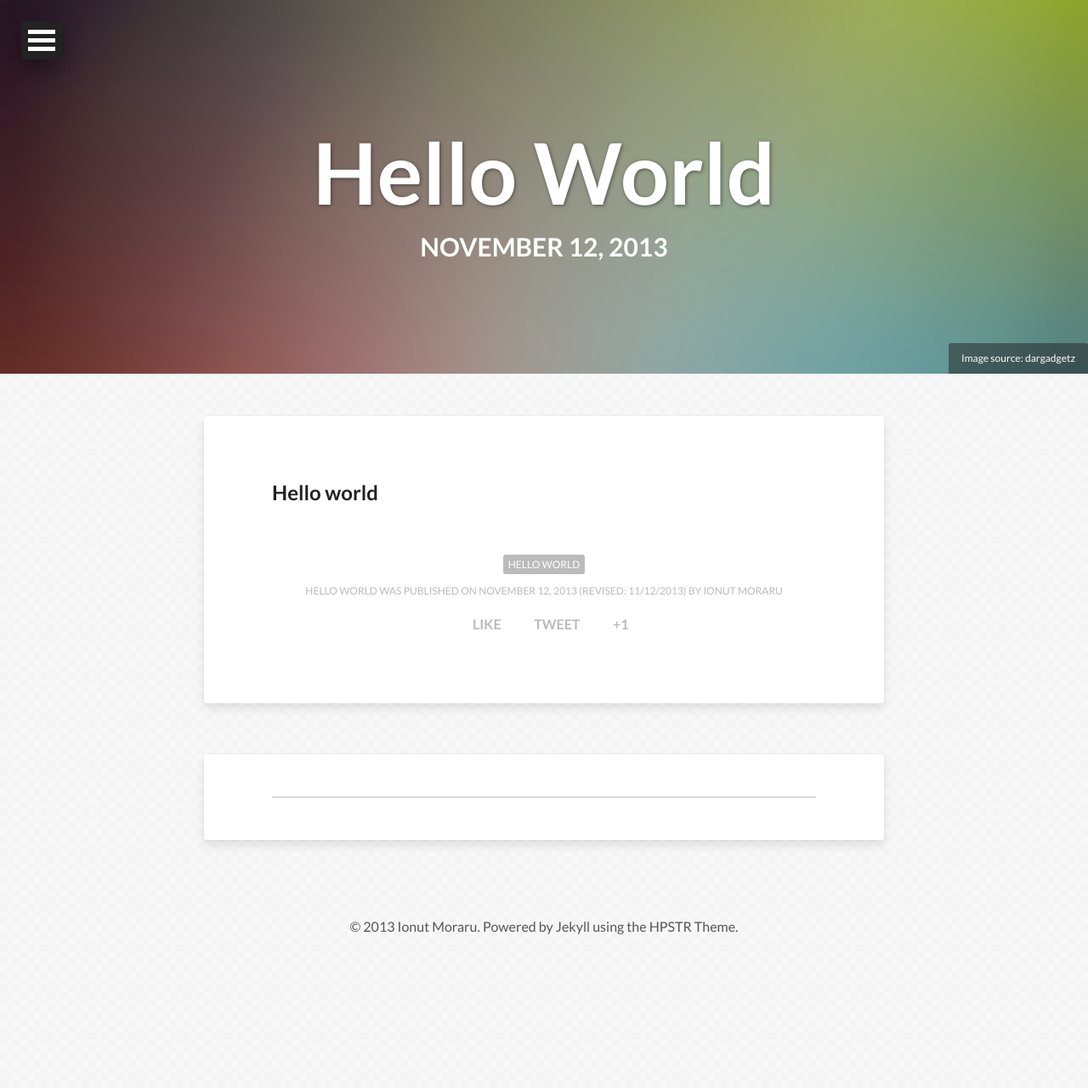
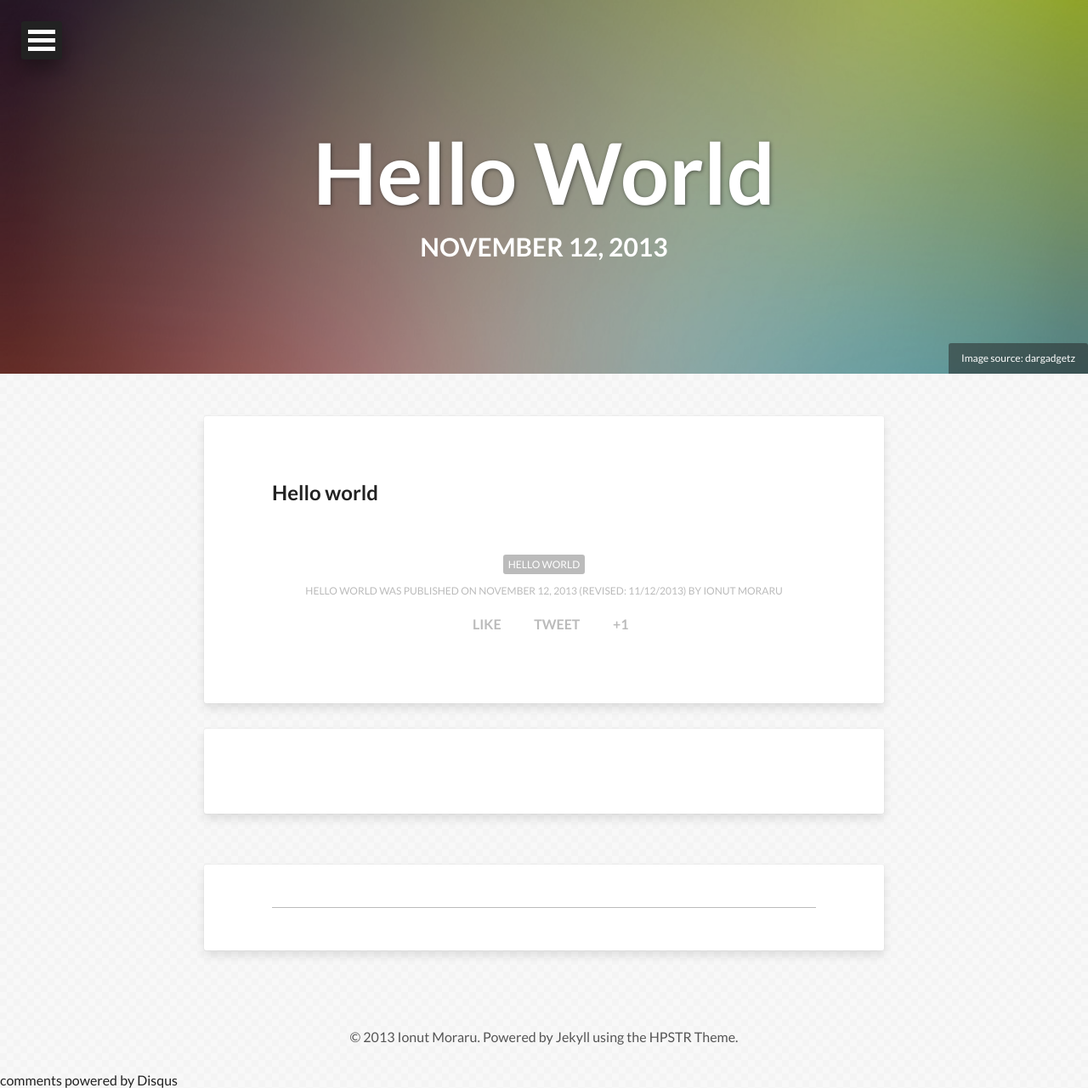
Before and after one commit to morion4000/morion4000.github.io, a Jekyll site: the page built from _posts/2013-11-12-hello-world.md, in a window 1280 px wide. Shown: the whole page at 85% size. Built offline with Jekyll 4.4.1, drawn with Linux system fonts in a browser that asks for light colours; nearby versions of some CDN libraries; comment, search, counter and statistics services are not loaded; before the commit the page ends 1132 px from its top, so only the background shows below that; some of the changed lines change nothing that is shown.

Commit message:
Update _config.yml

```diff
--- a/_config.yml
+++ b/_config.yml
@@ -1,6 +1,6 @@
 title:            Ionut Moraru
 description:      Personal Blog
-disqus_shortname:
+disqus_shortname: morion4000
 #Your site's domain goes here. Leave localhost server or blank when working locally.
 url:              http://morion4000.github.io
 
```
